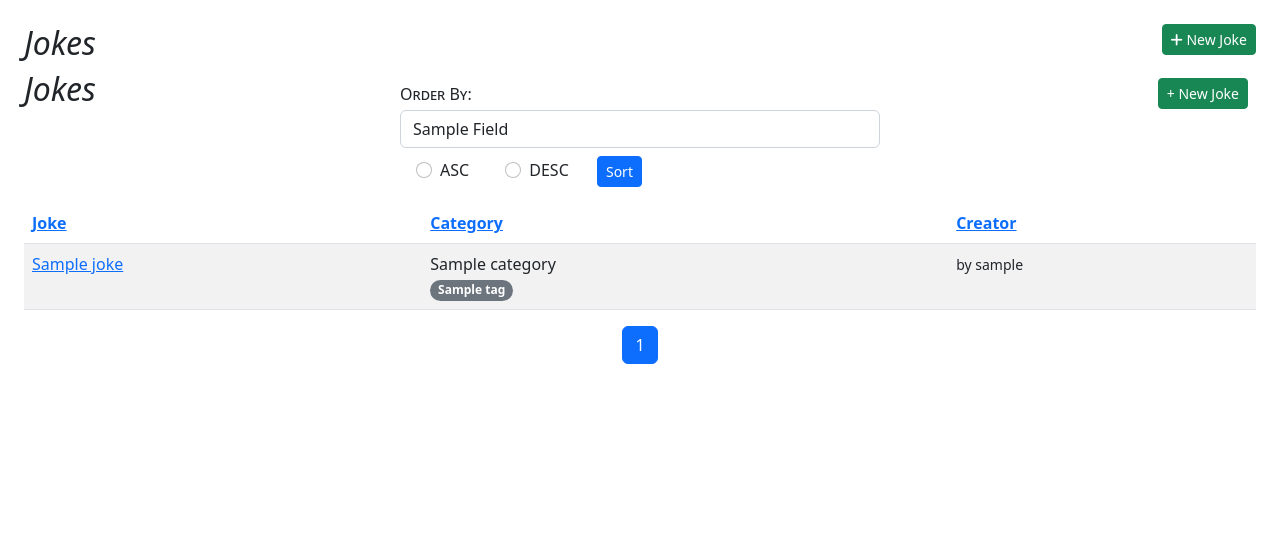
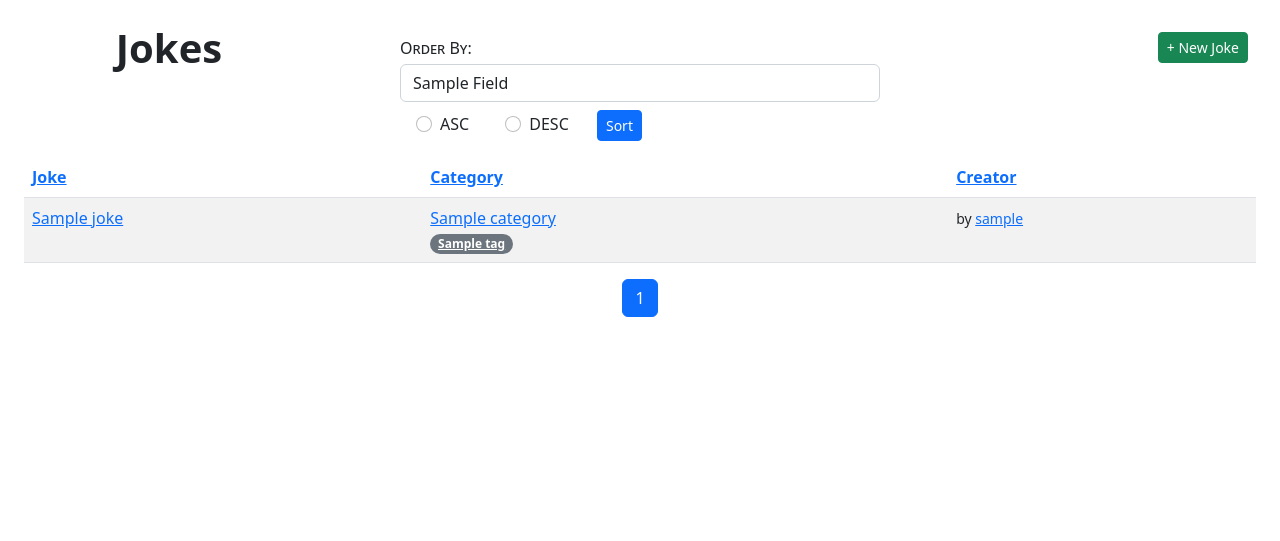
Before and after one commit to Van3gh/djangojokes.com, a Django app: template templates/jokes/joke_list.html in a window 1280 px wide. Shown: the part 65-606 px from the top of the page. Run offline with Django 4.2, Linux system fonts and the light colour scheme; the template is opened without the code that fills it: most values are stand-ins (such as "Sample title", 1, 10 or a date in 2020); parts of the project's set-up code (start-up, migrations or seed data) failed here and were passed over; some libraries are stand-ins or nearby versions.

Commit message:
useing a filter fro results this case jokes list.

```diff
--- a/jokes/urls.py
+++ b/jokes/urls.py
@@ -14,4 +14,7 @@ urlpatterns = [
     path('joke/<slug>/', JokeDetailView.as_view(), name='detail'),
     path('joke/<slug>/vote', vote, name='ajax-vote'),
     path('', JokeListView.as_view(), name='list'),
+    path('category/<slug>/', JokeListView.as_view(), name='category'),
+    path('tag/<slug>/', JokeListView.as_view(), name='tag'),
+    path('creator/<username>/', JokeListView.as_view(), name='creator'),
 ]
--- a/templates/_base.html
+++ b/templates/_base.html
@@ -53,7 +53,10 @@
               <a class="dropdown-item" href="{% url 'my-account' %}">
                 My Account
               </a>
-              <a class="dropdown-item" href="#">My Django Jokes</a>
+              <a class="dropdown-item"
+                href="{% url 'jokes:creator' user.username %}?order={{ order }}&direction={{ direction }}">
+                My Django Jokes
+              </a>
               <div class="dropdown-divider"></div>
               <form method="post" action="{% url 'account_logout' %}">
                 {% csrf_token %}
--- a/templates/jokes/joke_list.html
+++ b/templates/jokes/joke_list.html
@@ -2,13 +2,9 @@
 
 {% block title %}Jokes{% endblock %}
 {% block main %}
-  <a class="btn btn-success btn-sm float-end" href="{% url 'jokes:create' %}">
-    <i class="fa-solid fa-plus"></i> New Joke
-  </a>
-  <h2>Jokes</h2>
   <div class="row">
     <div class="col-12 col-md-2 col-lg-3">
-      <h2>Jokes</h2>
+      <h1 class="text-center"><strong>Jokes</strong></h1>
     </div>
     <div class="col-12 col-md-8 col-lg-6">
       <form class="my-2 mx-auto" style="max-width: 30rem;">
@@ -76,11 +72,13 @@
               <a href="{{ joke.get_absolute_url }}">{{ joke.question }}</a>
             </td>
             <td>
-              {{ joke.category.category }}<br>
+              <a href="{% url 'jokes:category' joke.category.slug %}?order={{ order }}&direction={{ direction }}">
+                {{ joke.category.category }}
+              </a><br>
               {% for tag in joke.tags.all %}
-                <span class="badge rounded-pill bg-secondary">
-                  {{ tag.tag }}
-                </span>
+                <a href="{% url 'jokes:tag' tag.slug %}?order={{ order }}&direction={{ direction }}"
+                  class="badge rounded-pill bg-secondary">{{ tag.tag }}
+                </a>
               {% endfor %}
             </td>
             <td>
@@ -92,7 +90,10 @@
                   <i class="far fa-trash-alt"></i>
                 </a>
               {% else %}
-                <small>by {{ joke.user.username }}</small>
+                <small>by <a href="{% url 'jokes:creator' joke.user.username %}?order={{ order }}&direction={{ direction }}">
+                  {{ joke.user.username }}
+                  </a>
+                </small>
               {% endif %}
             </td>
           </tr>
```
Also changed, not shown: jokes/views.py (+17 -0 lines).
